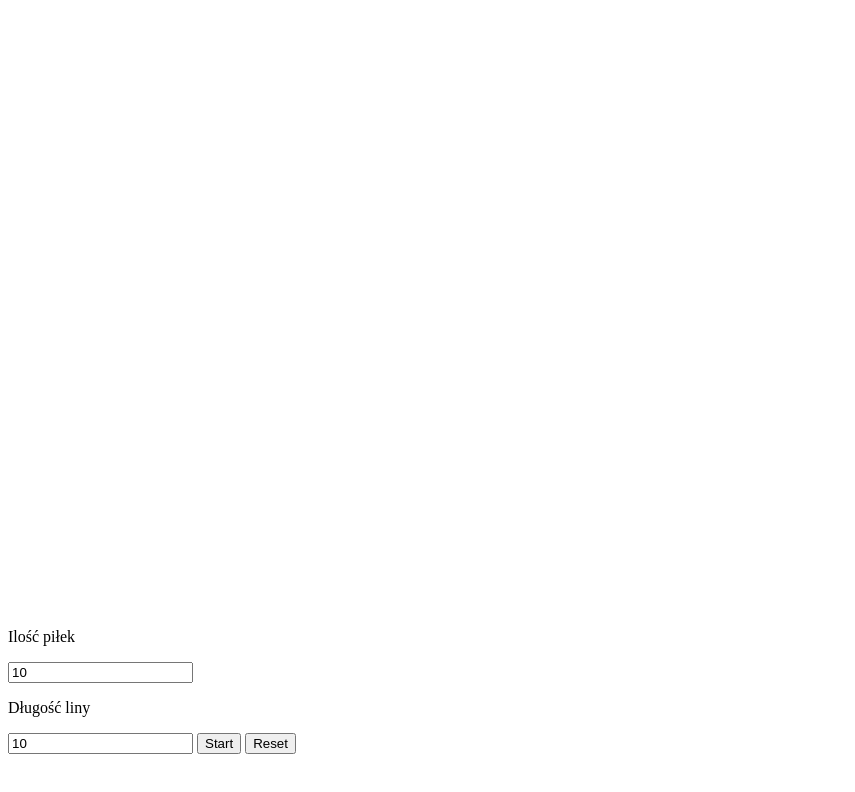
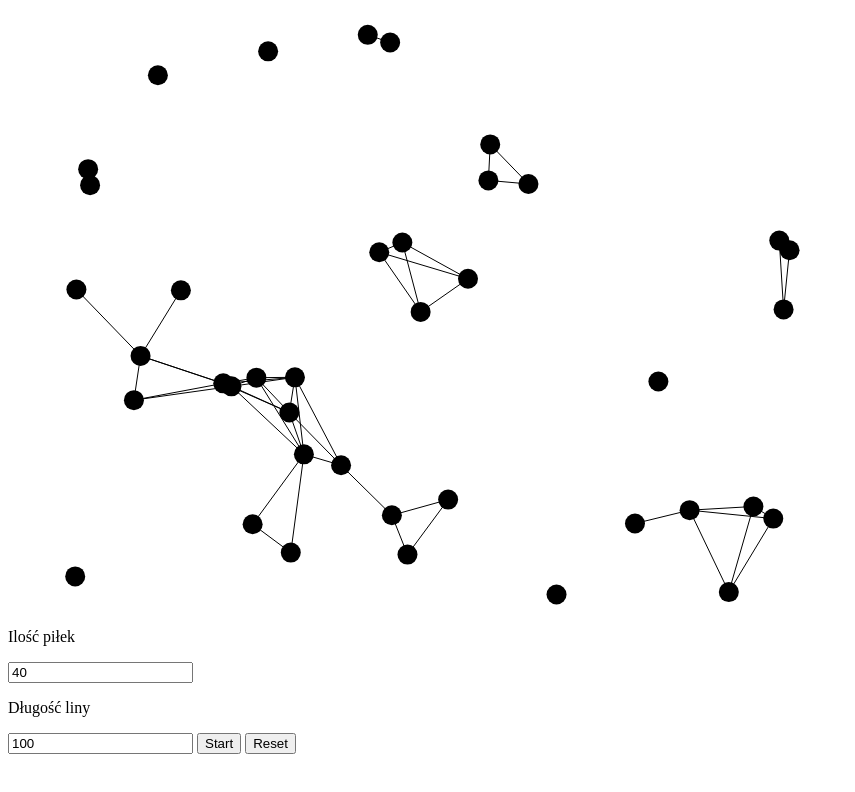
Before and after one commit to alegorecki2405/programowanie-w-js, a plain HTML site: page zadanie6/index.html in a window 1280 px wide. Both pictures are taken after a click on the button "Start". Shown: the whole page, without its empty margins (0-855 px from the left). Drawn offline with Linux system fonts and the light colour scheme.

Commit message:
exercise 6 functions for updating positions animations, reset, start, and creating balls

```diff
--- a/zadanie6/index.html
+++ b/zadanie6/index.html
@@ -7,10 +7,10 @@
 <body>
 <canvas id="space" width="800" height="600"></canvas>
 <p>Ilość piłek</p>
-<input type="number" id="count" value="10">
+<input type="number" id="count" value="40">
 <br>
 <p>Długość liny</p>
-<input type="number" id="length" value="10">
+<input type="number" id="length" value="100">
 <button id="start">Start</button>
 <button id="reset">Reset</button>
 <script src="script6.js"></script>
--- a/zadanie6/script6.js
+++ b/zadanie6/script6.js
@@ -1,14 +1,12 @@
 const space = document.getElementById('space');
 const context = space.getContext('2d');
 
-let count = document.getElementById('count');
-let lineLength = document.getElementById('length')
+let count = 40;
+let lineLength = 100;
 
 let balls = [];
 
 class Ball{
-
-
 
     constructor(x, y, velocityX, velocityY) {
         this.x = x;
@@ -34,8 +32,74 @@ class Ball{
         if (this.x + this.velocityX > space.width - 10 || this.x + this.velocityX < 10) {
             this.velocityX = -this.velocityX;
         }
-        if (this.y + this.vy > canvas.height - 10 || this.y + this.vy < 10) {
+        if (this.y + this.velocityY > space.height - 10 || this.y + this.velocityY < 10) {
             this.velocityY = -this.velocityY;
         }
     }
 }
+
+function getVelocity() {
+    return (Math.random() * 10) -1;
+}
+
+function getPositionX() {
+    return Math.random() * (space.width - 10 * 2) + 10;
+}
+
+
+function getPositionY() {
+    return Math.random() * (space.height - 10 * 2) + 10;
+}
+
+function createBalls() {
+    for (let i = 0;i<count;i++) {
+        let ball = new Ball(getPositionX(),getPositionY(),getVelocity(), getVelocity());
+        balls.push(ball);
+    }
+}
+
+function drawAllBalls() {
+    context.clearRect(0,0, space.width, space.height);
+    for (let i = 0; i<count; i++) {
+        let ball = balls[i];
+        ball.drawBall();
+
+        for (let j = i +1; j<count;j++) {
+            let ball2 = balls[j];
+            let distance = Math.sqrt(Math.pow(ball.x - ball2.x, 2) + Math.pow(ball.y - ball2.y, 2));
+            if(distance < lineLength) {
+                context.beginPath()
+                context.moveTo(ball.x,ball.y)
+                context.lineTo(ball2.x, ball2.y)
+                context.stroke();
+                context.closePath();
+            }
+        }
+    }
+}
+
+function updateSpace() {
+    for (let i = 0; i<count;i++) {
+        balls[i].update();
+        balls[i].bounceBack();
+    }
+}
+
+function startAnimation() {
+    let interval = setInterval(
+        function () {
+            drawAllBalls();
+            updateSpace();
+        }, 1000/60);
+    document.getElementById('reset').addEventListener('click', function (){
+        clearInterval(interval);
+        context.clearRect(0,0, space.width, space.height);
+    })
+}
+
+document.getElementById('start').addEventListener('click', function (){
+    count = document.getElementById('count').value;
+    lineLength = document.getElementById('length').value;
+    createBalls();
+    startAnimation();
+});
```
